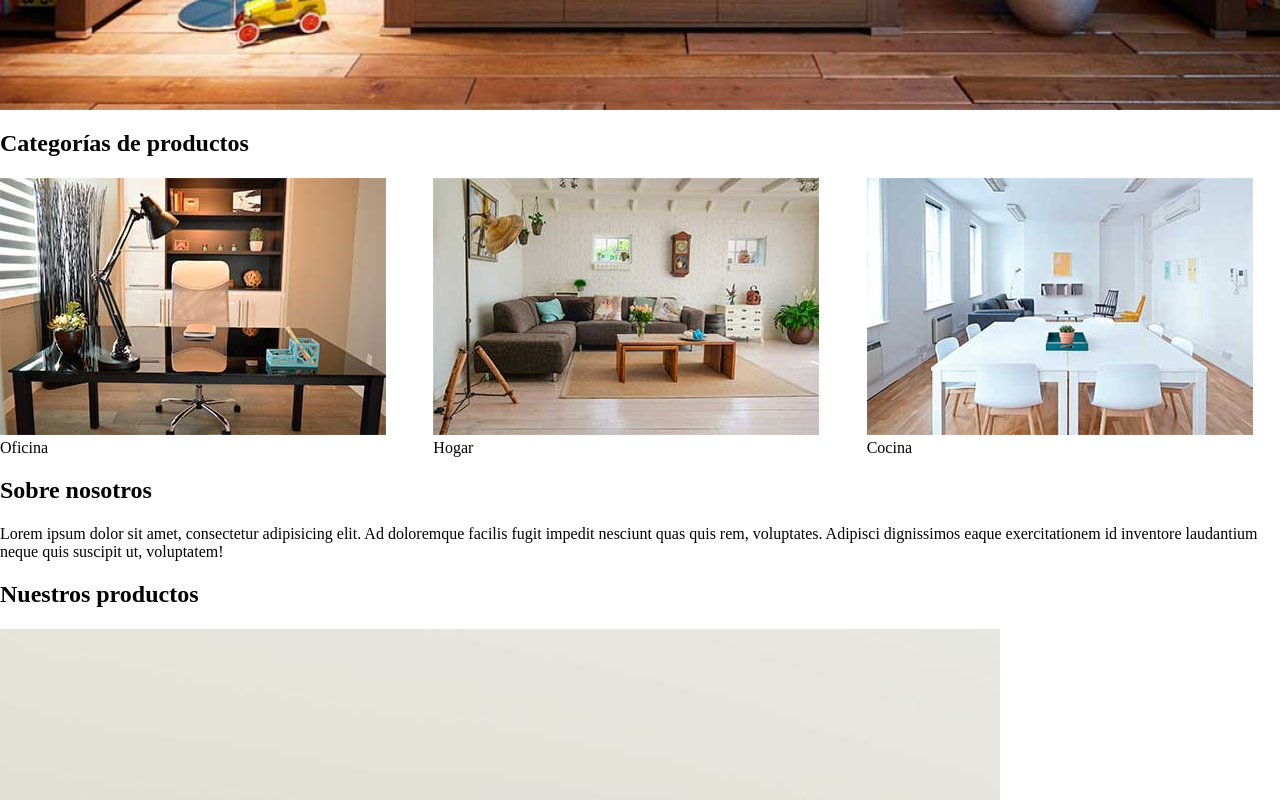
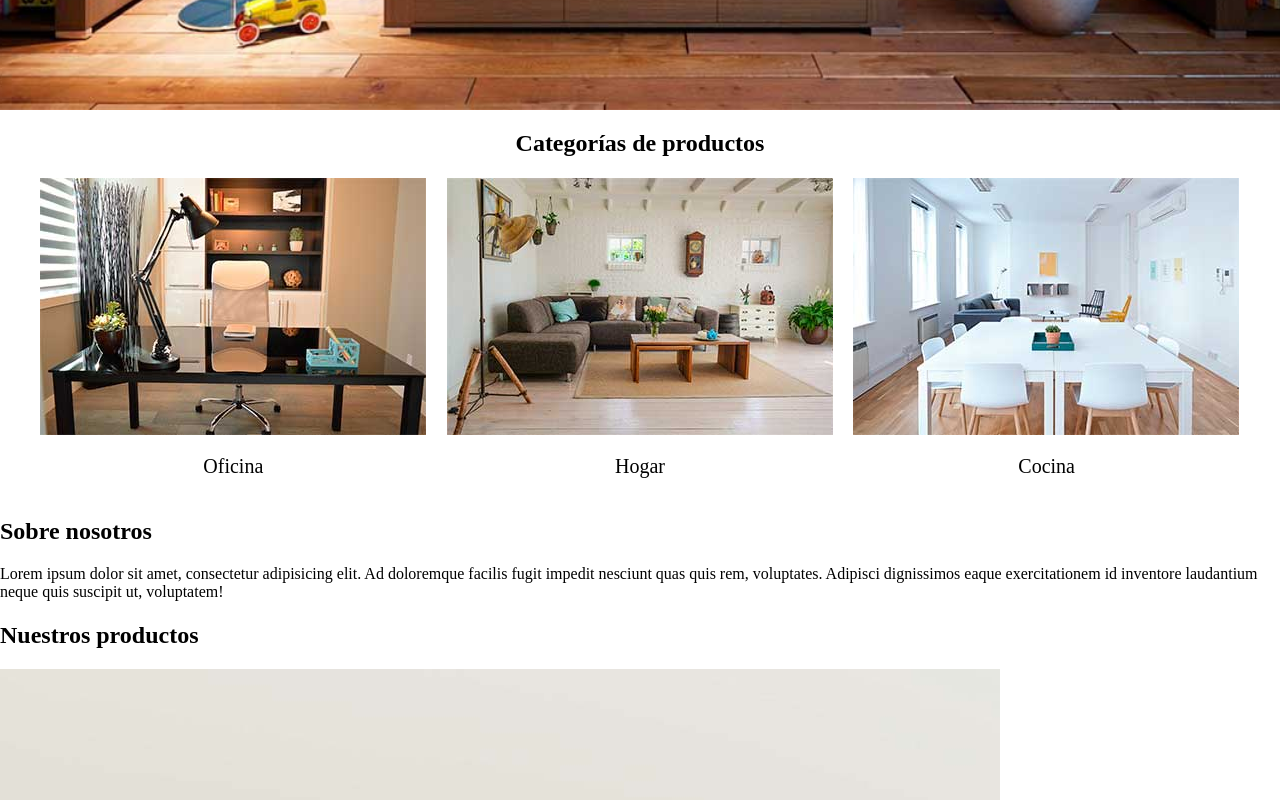
Before and after one commit to josegarcia19809/06-ecommerce, a plain HTML site: page index.html in a window 1280 px wide. Shown: the part 1020-1820 px from the top of the page. Drawn offline with Linux system fonts and the light colour scheme.

Commit message:
Finalizando la Página de Inicio: Creando las Categorías

```diff
--- a/css/app.css
+++ b/css/app.css
@@ -14,12 +14,13 @@ a {
 }
 
 .contenedor {
-    max-width: 120rem;
+    max-width: 1200px;
     margin: 0 auto;
 }
 
 img{
     max-width: 100%;
+    display: block;
 }
 
 /** Header y Navegacion **/
@@ -60,5 +61,22 @@ img{
 .listado-categorias{
     display: grid;
     grid-template-columns: repeat(3, 1fr);
-    grid-gap: 20px;
+    gap: 20px;
 }
+
+.categorias h2{
+    text-align: center;
+}
+
+.categoria a{
+    text-align: center;
+    display: block;
+    padding: 20px;
+    font-size: 20px;
+}
+
+.categoria a:hover{
+    background-color: #037bc0;
+    color: #fff;
+    border-bottom-right-radius: 10px;
+}
--- a/index.html
+++ b/index.html
@@ -25,18 +25,20 @@
 
 <div class="hero"></div>
 
-<section class="contenedor">
+<section class="contenedor categorias">
     <h2>Categorías de productos</h2>
     <div class="listado-categorias">
-        <div>
+        <div class="categoria">
             <img src="img/categoria1.jpg" alt="Imagen categoría"/>
             <a href="#">Oficina</a>
         </div>
-        <div>
+
+        <div class="categoria">
             <img src="img/categoria2.jpg" alt="Imagen categoría"/>
             <a href="#">Hogar</a>
         </div>
-        <div>
+
+        <div class="categoria">
             <img src="img/categoria3.jpg" alt="Imagen categoría"/>
             <a href="#">Cocina</a>
         </div>
```
Also changed, not shown: x_info.txt.
